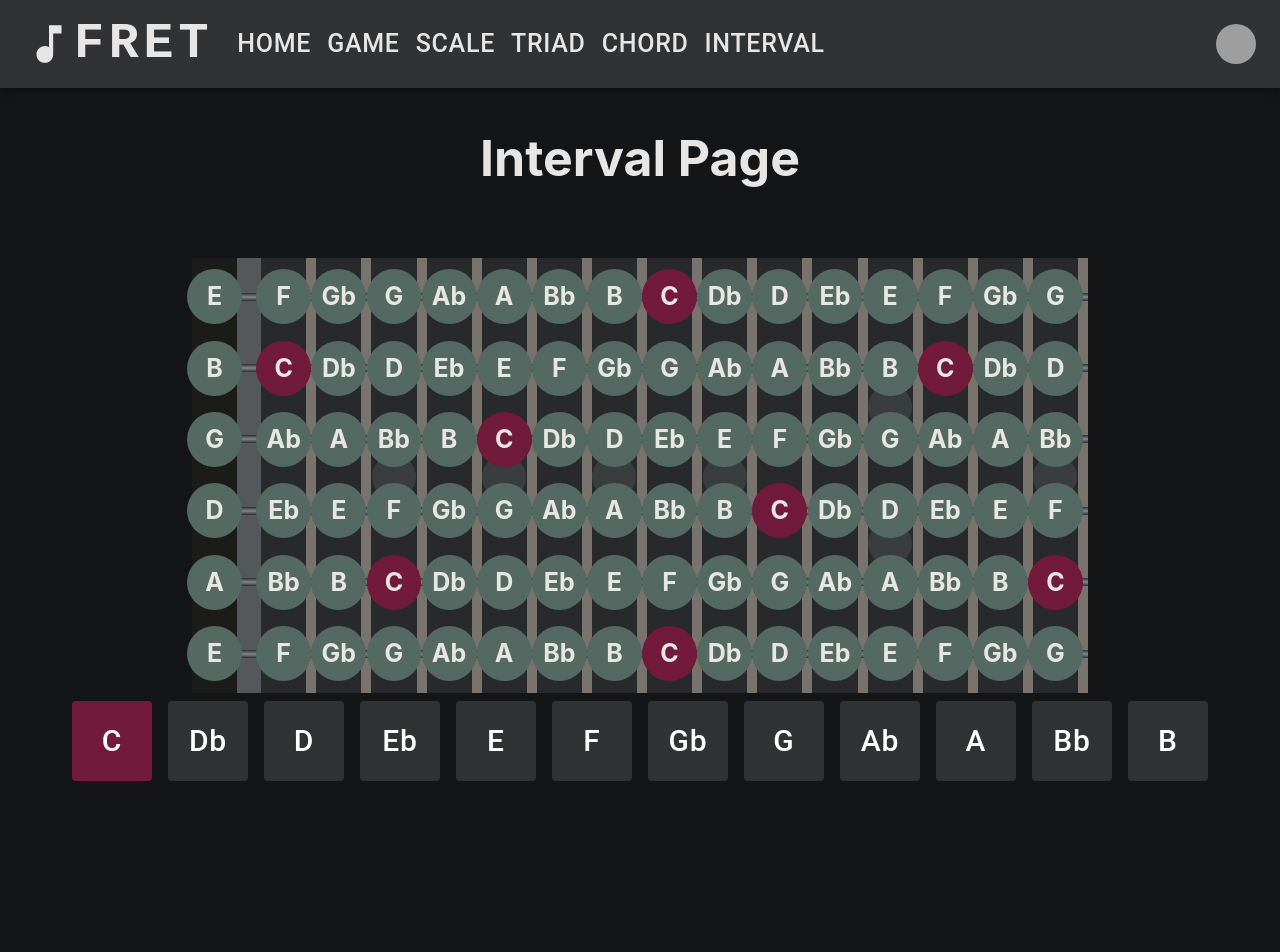
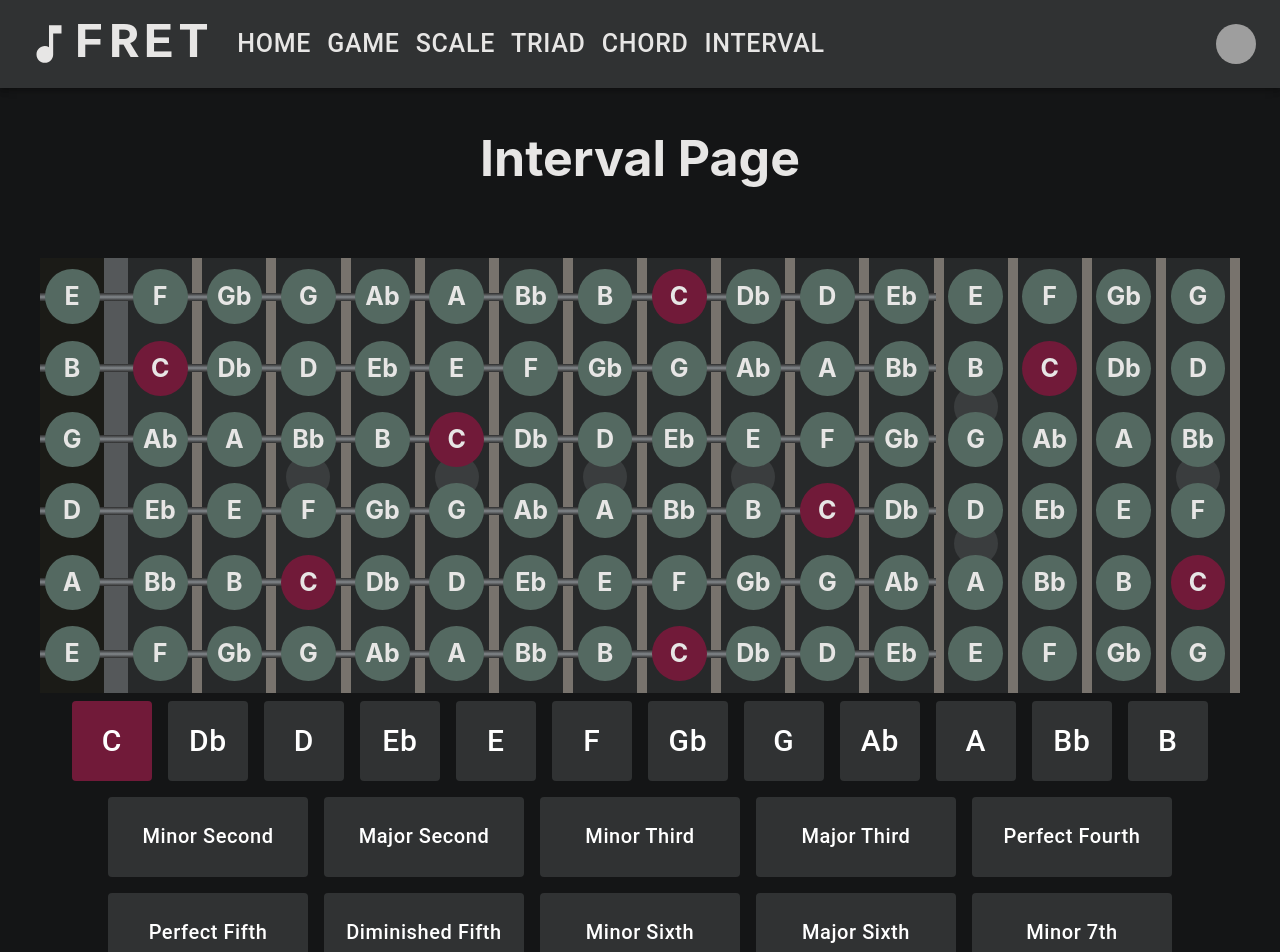
Before and after one commit to JiwooL0920/Fretboard, a React (Create React App) app in the folder frontend/: page /interval in a window 1280 px wide. Shown: the top 952 px of the page. Before the commit the page ends 800 px from the top, so only its background shows below. Built offline with nearby package versions, Linux system fonts and the light colour scheme; grey boxes are pictures that could not be loaded.

Commit message:
add basic click design for interval buttons

```diff
--- a/frontend/src/css/fretboard.css
+++ b/frontend/src/css/fretboard.css
@@ -1,6 +1,7 @@
 /* constants */
 :root {
     /* fretboard  */
+    --fretboard-min-width: 1200px;
     --fretboard-width: 70%;
     --fretboard-height:400px;
     --fretboard-border: calc((var(--fret-height) / 2) - (var(--string-thickness) / 2));
@@ -49,6 +50,7 @@
     flex-direction: column;
     justify-content: space-between;
     /* width: 100%; */
+    min-width: var(--fretboard-min-width);
     width: var(--fretboard-width);
     margin: 0 auto;
     height: var(--fretboard-height);
--- a/frontend/src/pages/IntervalPage.tsx
+++ b/frontend/src/pages/IntervalPage.tsx
@@ -1,6 +1,6 @@
 import React, {useState} from 'react'
 import Fretboard, {FretboardProps} from '../components/Fretboard'
-import {notesFlat, notesSharp} from '../util/logic'
+import {notesFlat, notesSharp, intervals} from '../util/logic'
 import {Accidental} from '../util/enums'
 import { SelectChangeEvent } from '@mui/material/Select';
 import Button from '@mui/material/Button';
@@ -8,10 +8,7 @@ import Button from '@mui/material/Button';
 const IntervalPage = () => {
     const [rootNote, setRootNote] = useState("C");
     const [accidental, setAccidental] = useState(Accidental.Flat);
-
-    const handleChange = (event: SelectChangeEvent) => {
-        setRootNote(event.target.value as string);
-    };
+    const [selectedIntervals, setSelectedIntervals] = useState(new Set<string>("Octaves"));
 
     const fretboardProps:FretboardProps = {
         rootNote : rootNote
@@ -21,7 +18,7 @@ const IntervalPage = () => {
     const createRootNoteButtons = () => {
         return(
             <div className="rootButtons">
-                { (accidental === Accidental.Flat ? notesFlat : notesSharp).map((note) => {
+                { (accidental === Accidental.Flat ? notesFlat : notesSharp).map((note:string) => {
                     return (
                         <Button
                             sx={{
@@ -31,8 +28,8 @@ const IntervalPage = () => {
                                 color: '#FFFFFF',
                                 fontSize: 30,
                                 textTransform: 'none',
-                                '&:hover': { backgroundColor: note === rootNote ? '#611630' : '#1e252b'},
-                                backgroundColor: note === rootNote ? '#711a39' : '#303233'
+                                backgroundColor: note === rootNote ? '#711a39' : '#303233',
+                                '&:hover': { backgroundColor: note === rootNote ? '#611630' : '#1e252b'}
 
                             }}
                             onClick={() => setRootNote(note)}
@@ -44,6 +41,36 @@ const IntervalPage = () => {
         );
     }
 
+    const createIntervalButtons = () => {
+        return(
+            <div className="intervalButtons">
+                {intervals.map((interval:string) => {
+                    return (
+                        <Button
+                            sx={{
+                                width: 200,
+                                height: 80,
+                                margin: 1,
+                                color: '#FFFFFF',
+                                fontSize: 20,
+                                textTransform: 'none',
+                                backgroundColor: selectedIntervals.has(interval) ? '#546961' : '#303233',
+                                '&:hover': { backgroundColor: selectedIntervals.has(interval) ? '#455750' : '#1e252b'},
+                            }}
+                            onClick={() => {
+                                const newIntervalsSet = new Set(selectedIntervals);
+                                selectedIntervals.has(interval) ? newIntervalsSet.delete(interval) : newIntervalsSet.add(interval);
+                                setSelectedIntervals(newIntervalsSet);
+                            }}
+                        >
+                            {interval}
+                        </Button>
+                    )
+                })}
+            </div>
+        );
+    }
+
 
     return (
         <div className="interval-page">
@@ -51,6 +78,7 @@ const IntervalPage = () => {
             <Fretboard {...fretboardProps}/>
 
             {createRootNoteButtons()}
+            {createIntervalButtons()}
 
         </div>
 
--- a/frontend/src/util/logic.tsx
+++ b/frontend/src/util/logic.tsx
@@ -11,6 +11,7 @@ import {DisplayMode, Accidental, Unit} from './enums';
 export const notesSharp:string[] = ['C','C#','D','D#','E','F','F#','G','G#','A','A#','B'];
 export const notesFlat:string[] = ['C','Db','D','Eb','E','F','Gb','G','Ab','A','Bb','B'];
 
+export const intervals:string[] = ["Minor Second", "Major Second", "Minor Third", "Major Third", "Perfect Fourth", "Perfect Fifth", "Diminished Fifth", "Minor Sixth", "Major Sixth", "Minor 7th", "Major Seventh","Octaves"]
 
 var accidental:Accidental.Sharp;
 
```
